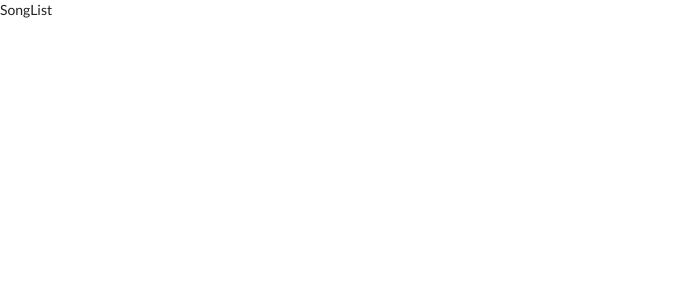
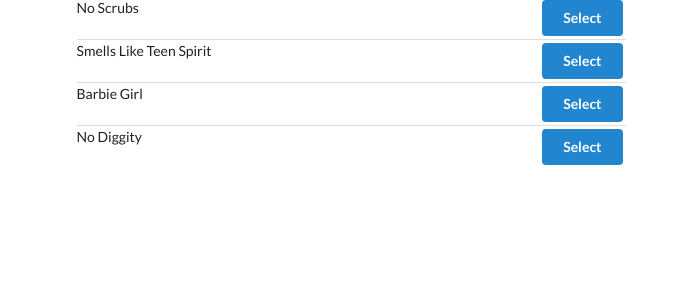
Before and after one commit to aliasm6/songs-redux, a React (Create React App) app: page / in a window 1280 px wide. Shown: the top 300 px of the page, without its empty margins (0-688 px from the left). Built offline with nearby package versions, Linux system fonts and the light colour scheme.

Commit message:
add semantic UI formatting to list of songs

```diff
--- a/src/components/App.js
+++ b/src/components/App.js
@@ -2,8 +2,12 @@
 import SongList from './SongList';
 const App = () => {
   return (
-    <div>
-      <SongList />
+    <div className="ui container grid">
+      <div className="ui container row">
+        <div className="column eight wide">
+          <SongList />
+        </div>
+      </div>
     </div>
   );
 };
--- a/src/components/SongList.js
+++ b/src/components/SongList.js
@@ -2,8 +2,22 @@
 import { connect } from 'react-redux';
 
 class SongList extends Component {
+  renderList() {
+    return this.props.songs.map((song) => {
+      return (
+        <div className="item" key={song.title}>
+          <div className="right floated content">
+            <button className="ui button primary">
+              Select
+            </button>
+          </div>
+          <div className="content">{song.title}</div>
+        </div>
+      );
+    })
+  }
   render() {
-    return <div>SongList</div>
+    return <div className="ui divided list">{this.renderList()}</div>
   }
 }
 
```
